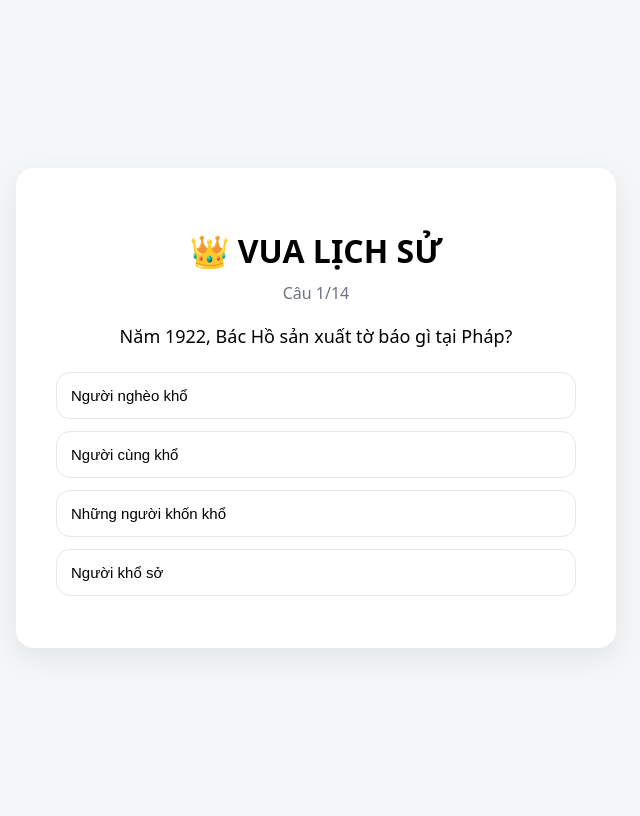
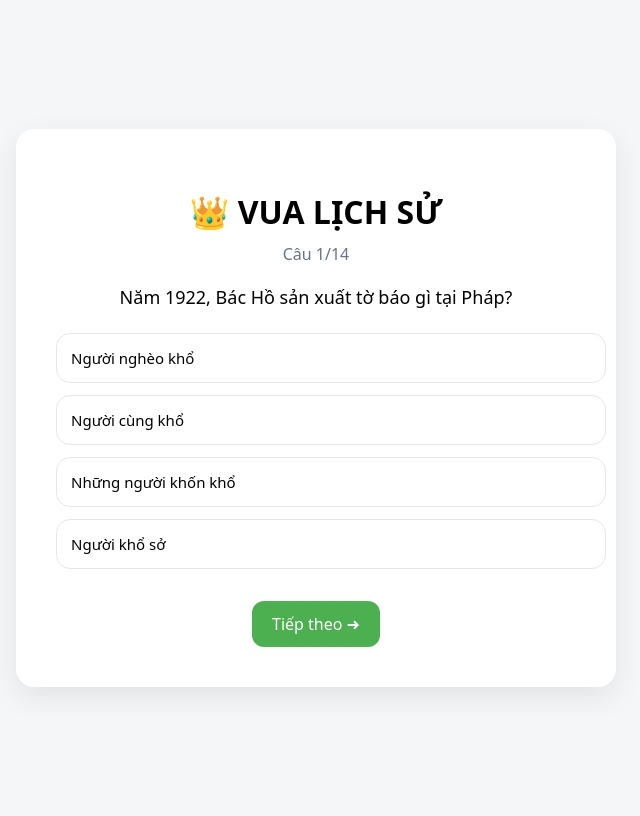
Before and after one commit to CoolDog129/vua-lich-su, a Flask app: page /question in a window 1280 px wide. Shown: the whole page, without its empty margins (324-964 px from the left). Run offline with Flask 3, Linux system fonts and the light colour scheme.

Commit message:
Update index.html

```diff
--- a/templates/index.html
+++ b/templates/index.html
@@ -2,7 +2,7 @@
 <html lang="vi">
 <head>
     <meta charset="UTF-8">
-    <title>Vua Lịch Sử</title>
+    <title>Đáp án</title>
     <link rel="stylesheet" href="{{ url_for('static', filename='style.css') }}">
 </head>
 <body>
@@ -13,13 +13,16 @@
 
     <div class="question">{{ question }}</div>
 
-    <form method="POST">
-        {% for key, value in options.items() %}
-            <button class="option" name="option" value="{{ key }}">
-                {{ value }}
-            </button>
-        {% endfor %}
-    </form>
+    {% for key, value in options.items() %}
+        <div class="option
+            {% if key == correct %}correct{% endif %}
+            {% if key == selected and key != correct %}wrong{% endif %}
+        ">
+            {{ value }}
+        </div>
+    {% endfor %}
+
+    <a href="{{ url_for('next_question') }}" class="restart">Tiếp theo ➜</a>
 </div>
 
 </body>
```
